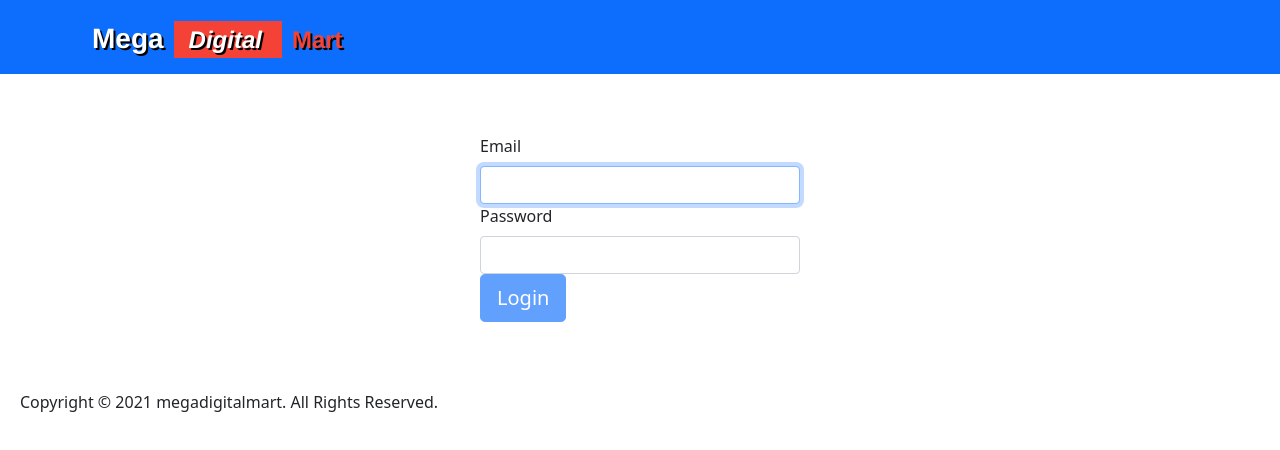
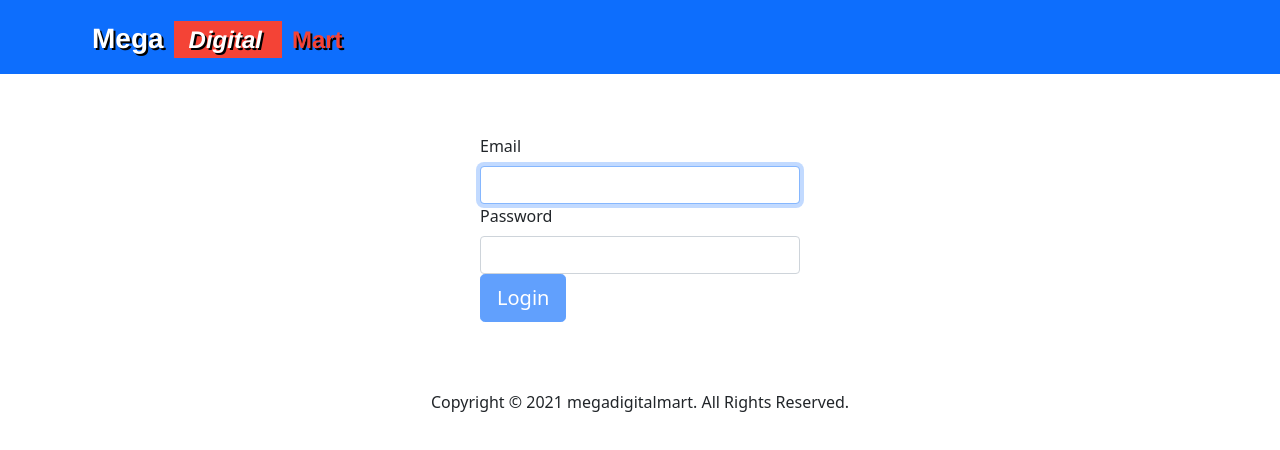
Before and after one commit to soumyajeet/smarttechgigs, a React (Create React App) app: page /login in a window 1280 px wide. Shown: the top 450 px of the page. Built offline with nearby package versions, Linux system fonts and the light colour scheme; no server answers; what aws-amplify would draw is missing.

Commit message:
footer text aligned middle

```diff
--- a/src/components/Footer.js
+++ b/src/components/Footer.js
@@ -8,7 +8,7 @@ export default function Footer() {
     return (
         <div className="container-fluid pb-0 mb-0 justify-content-center">
             <footer className="row text-dark p-2">
-                <span className='text-left'>Copyright © {getCurrentYear()} megadigitalmart. All Rights Reserved.</span>
+                <span className='text-center'>Copyright © {getCurrentYear()} megadigitalmart. All Rights Reserved.</span>
 
             </footer>
         </div>
```
